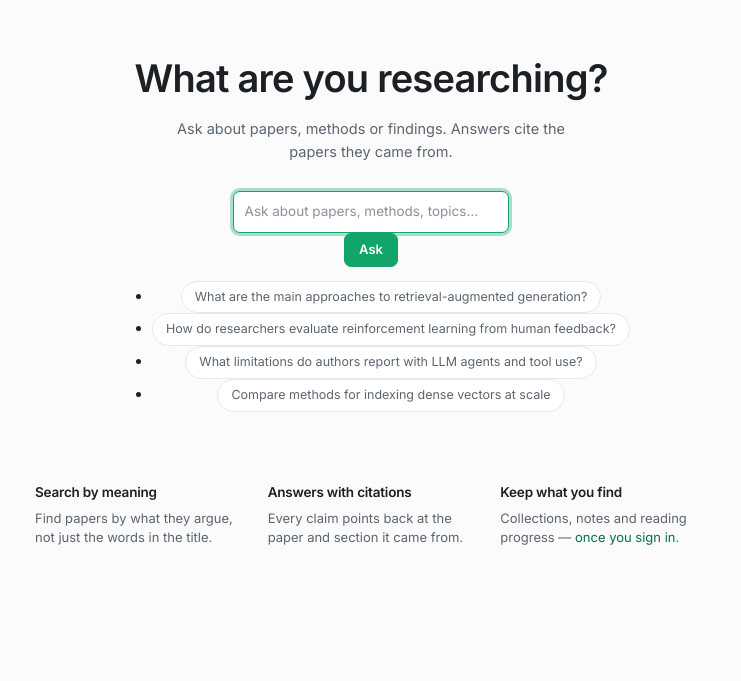
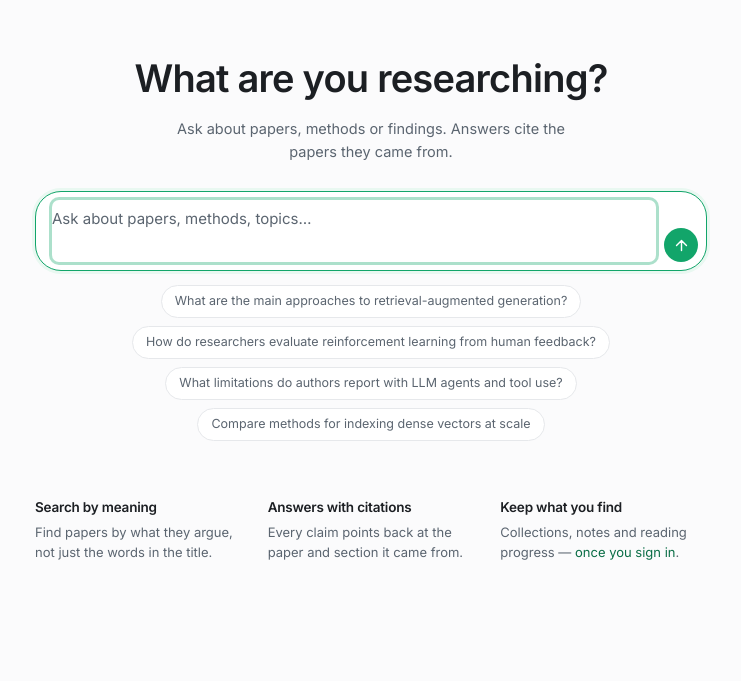
Before and after one commit to Andrew-deb/ai-research-copilot, a Flask app: page / in a window 1280 px wide. Shown: the part 58-739 px from the top of the page, without its empty margins (269-1010 px from the left). Run offline with Flask 3, Linux system fonts and the light colour scheme; data that the repository does not hold is empty; some libraries are stand-ins or nearby versions.

Commit message:
Enhance landing page search form with textarea input and updated button design for improved user experience

```diff
--- a/dashboard/templates/landing.html
+++ b/dashboard/templates/landing.html
@@ -47,17 +47,24 @@
     Ask about papers, methods or findings. Answers cite the papers they came from.
   </p>
 
-  {# Posts to the existing RAG endpoint. The agent replaces this in a later phase;
-     until then a visitor gets a real, cited answer rather than a mock. #}
-  <form class="landing-composer" id="landing-composer" action="{{ url_for('search.search_page') }}" method="get">
+  {# Posts to semantic search, which returns a real cited answer today. Pointing
+     it at /chat would be the eventual home but currently dead-ends, and a landing
+     page whose main input does nothing is worse than one that does something
+     smaller. #}
+  <form class="composer" action="{{ url_for('search.search_page') }}" method="get">
     <input type="hidden" name="mode" value="semantic">
-    <input class="landing-input" type="text" name="q" autocomplete="off" autofocus
-           placeholder="Ask about papers, methods, topics…"
-           aria-label="Ask a research question">
-    <button class="btn btn-primary landing-send" type="submit">Ask</button>
+    <textarea class="composer-input" name="q" rows="1" autofocus
+              placeholder="Ask about papers, methods, topics…"
+              aria-label="Ask a research question"></textarea>
+    <button class="composer-send" type="submit" aria-label="Search">
+      <svg viewBox="0 0 24 24" fill="none" stroke="currentColor" stroke-width="2"
+           stroke-linecap="round" stroke-linejoin="round" aria-hidden="true">
+        <path d="M12 19V5M5 12l7-7 7 7"/>
+      </svg>
+    </button>
   </form>
 
-  <ul class="landing-prompts">
+  <ul class="chip-row landing-prompts">
     {% for prompt in prompts %}
       <li>
         <a class="prompt-chip"
```
